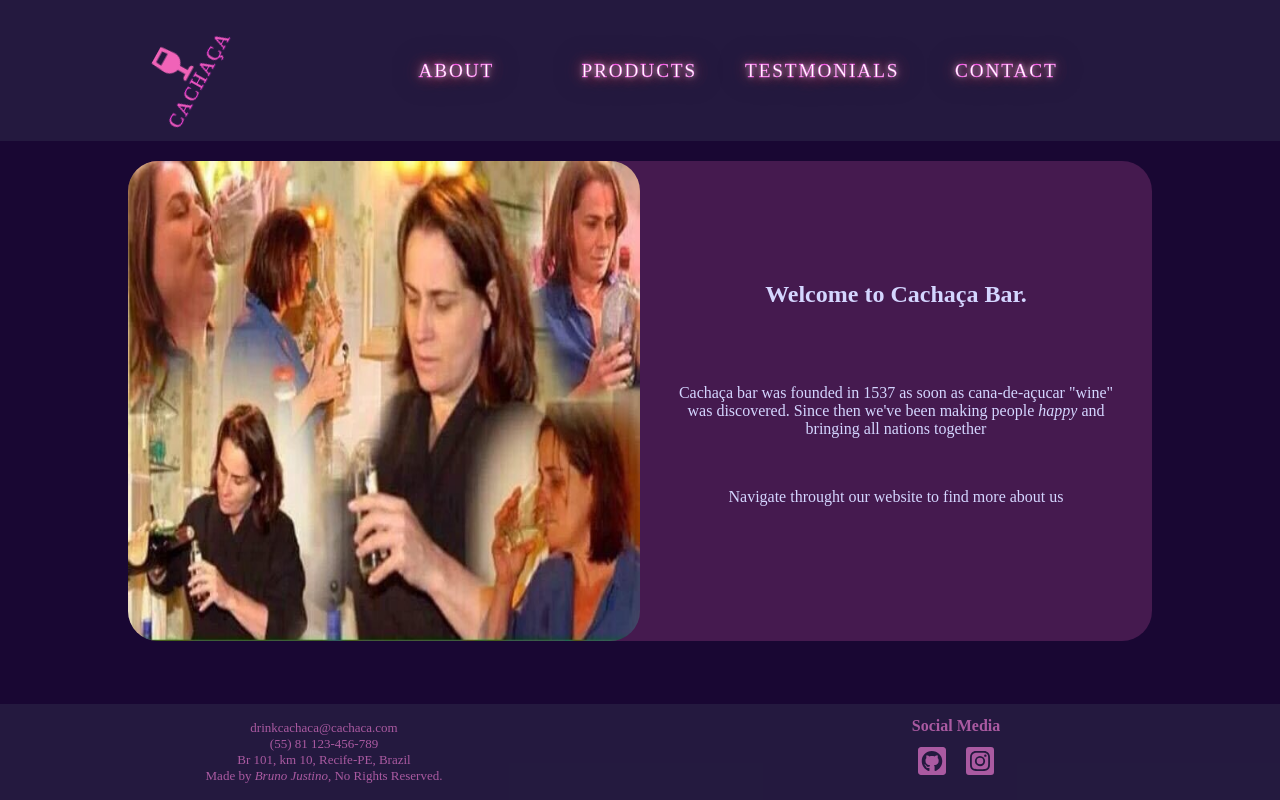
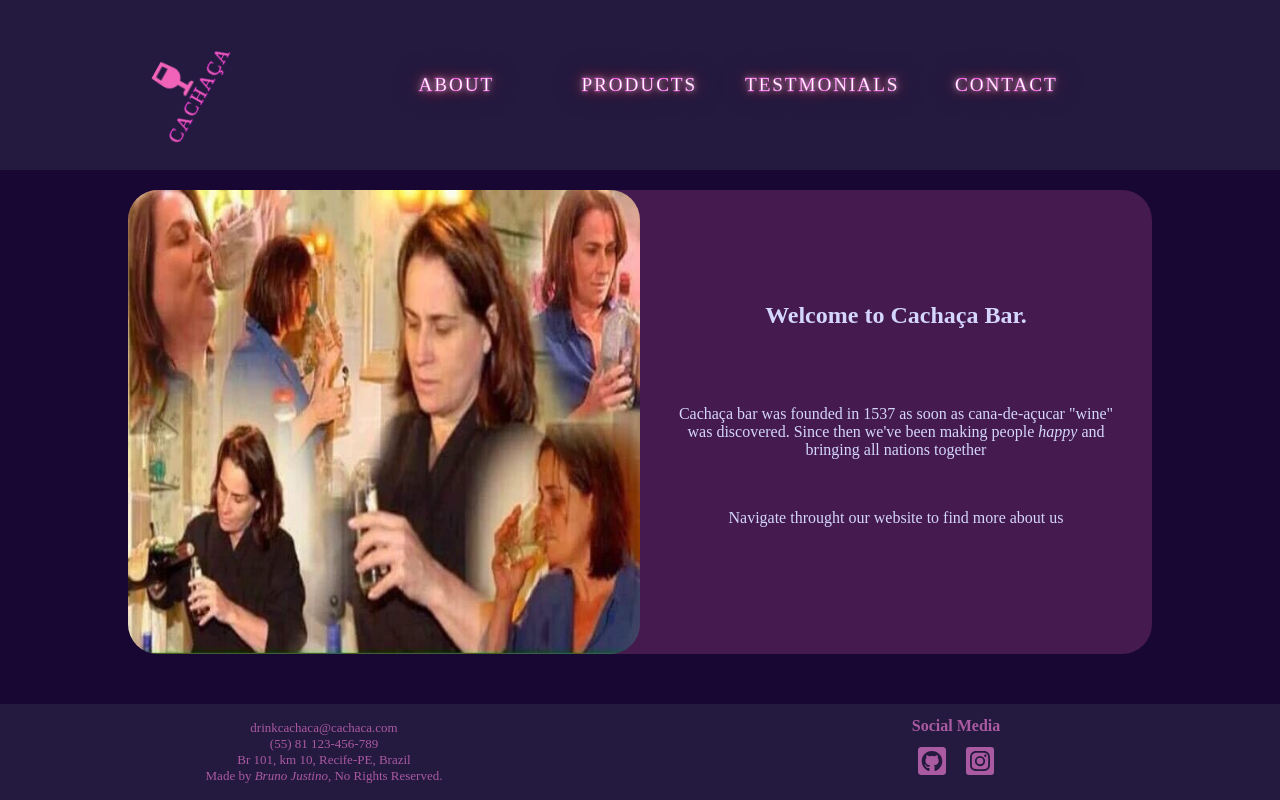
Before and after one commit to brunojustino/restaurant-page, a website built with webpack: page dist/index.html in a window 1280 px wide. Built offline with nearby package versions, Linux system fonts and the light colour scheme.

Commit message:
header tab height bug

```diff
--- a/src/css/external.css
+++ b/src/css/external.css
@@ -127,15 +127,17 @@
   padding-left: 30px;
   padding-right: 30px;
   margin: 0 auto;
+  /* max-height: 100%; */
 }
 
 .product__list {
-display: flex;
-flex-direction: row;
+  display: flex;
+  flex-direction: row;
   flex-wrap: wrap;
-justify-content: center;
+  justify-content: center;
   margin-left: -5px;
   margin-right: -5px;
+  max-height: 100%;
 }
 .product__item {
   word-wrap: break-word;
--- a/src/css/styles.css
+++ b/src/css/styles.css
@@ -77,7 +77,8 @@ ul{
     align-items: center;
     grid-template-columns: 2fr 1fr 1fr 1fr 1fr 1fr;
     height: 100%;
-    min-height: 141px
+    min-height: 170px;
+    /* max-height: 141px; */
 }
 
 .header li{
@@ -198,6 +199,7 @@ ul{
 
 .products{
     width: 100%;
+    /* height: 100%; */
     /* min-height: 100vh; */
     /* padding: 2%; */
 }
```
Also changed, not shown: 1 other file.
